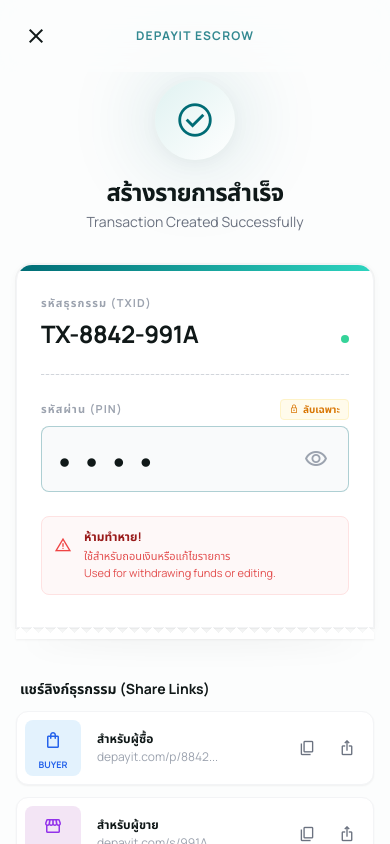
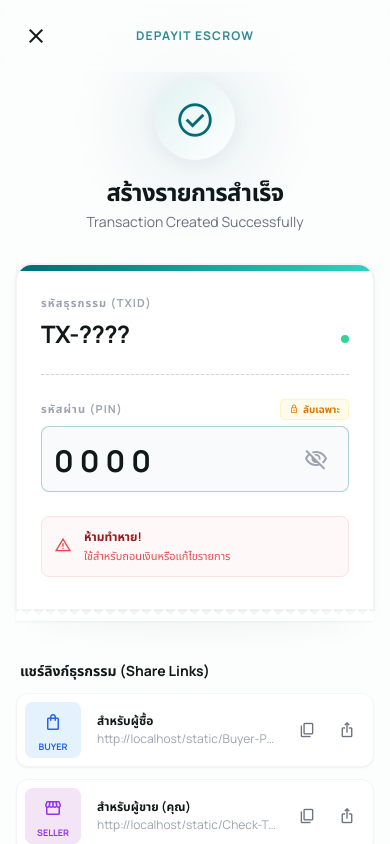
Before and after one commit to Depayit/webpage, a plain HTML site: page Depayit-Project/static/Transaction-Link-02.html in a window 390 px wide. Both pictures are taken after a click on the button "visibility". Shown: the top 844 px of the page. Drawn offline with nearby package versions, Linux system fonts and the light colour scheme.

Commit message:
Update Transaction-Link-02.html

```diff
--- a/Depayit-Project/static/Transaction-Link-02.html
+++ b/Depayit-Project/static/Transaction-Link-02.html
@@ -1,11 +1,10 @@
 <!DOCTYPE html>
-
-<html class="light" lang="th"><head>
+<html class="light" lang="th">
+<head>
 <meta charset="utf-8"/>
 <meta content="width=device-width, initial-scale=1.0" name="viewport"/>
 <title>Transaction Summary</title>
 <link href="https://fonts.googleapis.com/css2?family=Manrope:wght@200..800&amp;family=Noto+Sans+Thai:wght@100..900&amp;display=swap" rel="stylesheet"/>
-<link href="https://fonts.googleapis.com/css2?family=Material+Symbols+Outlined:wght,FILL@100..700,0..1&amp;display=swap" rel="stylesheet"/>
 <link href="https://fonts.googleapis.com/css2?family=Material+Symbols+Outlined:wght,FILL@100..700,0..1&amp;display=swap" rel="stylesheet"/>
 <script src="https://cdn.tailwindcss.com?plugins=forms,container-queries"></script>
 <script id="tailwind-config">
@@ -20,7 +19,7 @@
                     },
                     fontFamily: {
                         "display": ["Manrope", "Noto Sans Thai", "sans-serif"],
-                        "mono": ["Manrope", "monospace"] // Using Manrope for numbers as requested, ensuring mono-like alignment
+                        "mono": ["Manrope", "monospace"]
                     },
                     borderRadius: {"DEFAULT": "0.25rem", "lg": "0.5rem", "xl": "0.75rem", "2xl": "1rem", "full": "9999px"},
                     boxShadow: {
@@ -43,24 +42,20 @@
         .dark .ticket-jagged {
             background-image: linear-gradient(135deg, transparent 50%, #23343a 50%), linear-gradient(45deg, #23343a 50%, transparent 50%);
         }
-    </style>
-<style>
-    body {
-      min-height: max(884px, 100dvh);
-    }
+        body { min-height: max(884px, 100dvh); }
     </style>
 </head>
 <body class="bg-background-light dark:bg-background-dark font-display antialiased min-h-screen flex flex-col text-[#101818] dark:text-white overflow-x-hidden">
-<!-- Top Navigation -->
+
     <div class="flex items-center p-4 justify-between sticky top-0 z-10 bg-background-light/80 dark:bg-background-dark/80 backdrop-blur-md">
-<button class="flex items-center justify-center size-10 rounded-full hover:bg-gray-100 dark:hover:bg-white/5 transition-colors text-[#101818] dark:text-white">
+        <button onclick="window.location.href='CreateTransection-01.html'" class="flex items-center justify-center size-10 rounded-full hover:bg-gray-100 dark:hover:bg-white/5 transition-colors text-[#101818] dark:text-white">
             <span class="material-symbols-outlined">close</span>
         </button>
         <div class="text-xs font-bold uppercase tracking-widest text-primary/80 dark:text-primary/60">Depayit Escrow</div>
-<div class="size-10"></div> <!-- Spacer for balance -->
+        <div class="size-10"></div>
     </div>
+
     <div class="flex-1 flex flex-col px-4 pb-8 max-w-md mx-auto w-full">
-<!-- Success Header -->
         <div class="flex flex-col items-center pt-2 pb-8 text-center animate-in fade-in slide-in-from-bottom-4 duration-700">
             <div class="relative mb-4 group">
                 <div class="absolute inset-0 bg-primary/20 rounded-full blur-xl scale-150 opacity-50 dark:opacity-30"></div>
@@ -71,24 +66,22 @@
             <h1 class="text-2xl font-bold mb-1 tracking-tight">สร้างรายการสำเร็จ</h1>
             <p class="text-gray-500 dark:text-gray-400 text-sm">Transaction Created Successfully</p>
         </div>
-<!-- Digital Receipt Card -->
+
         <div class="relative mb-8 group/card">
-<!-- Card Body -->
             <div class="bg-white dark:bg-[#23343a] rounded-t-2xl shadow-card dark:shadow-none border border-gray-100 dark:border-white/5 overflow-hidden relative z-0">
-<!-- Status Stripe -->
                 <div class="h-1.5 w-full bg-gradient-to-r from-primary to-teal-400"></div>
                 <div class="p-6 pb-8 space-y-6">
-<!-- TXID Section -->
+
                     <div class="flex flex-col gap-1.5">
                         <span class="text-[11px] font-bold text-gray-400 dark:text-gray-500 uppercase tracking-widest">รหัสธุรกรรม (TXID)</span>
                         <div class="flex items-baseline justify-between">
-<span class="text-2xl font-bold font-mono tracking-tight text-[#101818] dark:text-white selection:bg-primary/20">TX-8842-991A</span>
+                            <span id="display_txid" class="text-2xl font-bold font-mono tracking-tight text-[#101818] dark:text-white selection:bg-primary/20">...</span>
                             <span class="size-2 rounded-full bg-emerald-400 animate-pulse"></span>
                         </div>
                     </div>
-<!-- Divider -->
+
                     <div class="h-px bg-gray-100 dark:bg-white/10 w-full border-b border-dashed border-gray-300 dark:border-gray-600"></div>
-<!-- PIN Section -->
+
                     <div class="flex flex-col gap-1.5">
                         <div class="flex justify-between items-center">
                             <span class="text-[11px] font-bold text-gray-400 dark:text-gray-500 uppercase tracking-widest">รหัสผ่าน (PIN)</span>
@@ -98,33 +91,31 @@
                             </div>
                         </div>
                         <div class="flex items-center justify-between group/pin bg-gray-50 dark:bg-[#1c2a30] p-3 rounded-lg border border-transparent focus-within:border-primary/30 transition-colors">
-<span class="text-3xl font-mono font-bold tracking-[0.2em] text-[#101818] dark:text-white leading-none mt-1">••••</span>
-<button class="flex items-center justify-center size-10 rounded-full hover:bg-gray-200 dark:hover:bg-white/10 text-gray-400 hover:text-primary transition-all active:scale-95">
-<span class="material-symbols-outlined">visibility</span>
+                            <span id="display_pin" class="text-3xl font-mono font-bold tracking-[0.2em] text-[#101818] dark:text-white leading-none mt-1">••••</span>
+                            <button onclick="togglePin()" class="flex items-center justify-center size-10 rounded-full hover:bg-gray-200 dark:hover:bg-white/10 text-gray-400 hover:text-primary transition-all active:scale-95">
+                                <span id="pin_icon" class="material-symbols-outlined">visibility</span>
                             </button>
                         </div>
                     </div>
-<!-- Warning Alert -->
+
                     <div class="flex gap-3 bg-red-50/50 dark:bg-red-900/10 p-3 rounded-lg border border-red-100 dark:border-red-900/30">
                         <span class="material-symbols-outlined text-red-500 dark:text-red-400 text-lg shrink-0 mt-0.5">warning</span>
                         <div class="space-y-0.5">
                             <p class="text-xs font-bold text-red-800 dark:text-red-200">ห้ามทำหาย!</p>
-<p class="text-[11px] leading-relaxed text-red-600/80 dark:text-red-300/70">ใช้สำหรับถอนเงินหรือแก้ไขรายการ<br/>Used for withdrawing funds or editing.</p>
+                            <p class="text-[11px] leading-relaxed text-red-600/80 dark:text-red-300/70">ใช้สำหรับถอนเงินหรือแก้ไขรายการ</p>
                         </div>
                     </div>
                 </div>
             </div>
-<!-- Jagged Edge (CSS Trick for Receipt Look) -->
             <div class="relative h-3 w-full overflow-hidden -mt-[1px] z-10 drop-shadow-sm">
                 <div class="ticket-jagged"></div>
             </div>
-<!-- Receipt Shadow reflection -->
             <div class="absolute -bottom-2 left-4 right-4 h-4 bg-black/5 blur-md rounded-[100%] z-[-1]"></div>
         </div>
-<!-- Sharing Section -->
+
         <div class="space-y-3 mt-2">
             <h3 class="text-sm font-bold text-[#101818] dark:text-white px-1">แชร์ลิงก์ธุรกรรม (Share Links)</h3>
-<!-- Buyer Link -->
+
             <div class="bg-white dark:bg-[#23343a] p-1 rounded-xl shadow-sm border border-gray-100 dark:border-white/5 flex items-center pr-2 group transition-all hover:border-primary/30 hover:shadow-md">
                 <div class="size-14 rounded-lg bg-[#e3f2fd] dark:bg-blue-900/20 flex flex-col items-center justify-center gap-1 text-blue-600 dark:text-blue-400 shrink-0 m-1">
                     <span class="material-symbols-outlined text-xl">shopping_bag</span>
@@ -132,40 +123,40 @@
                 </div>
                 <div class="flex-1 min-w-0 px-3 py-1">
                     <p class="text-xs font-bold text-[#101818] dark:text-white mb-0.5">สำหรับผู้ซื้อ</p>
-<p class="text-xs text-gray-400 dark:text-gray-500 font-mono truncate">depayit.com/p/8842...</p>
+                    <p id="buyer_link_text" class="text-xs text-gray-400 dark:text-gray-500 font-mono truncate">Loading...</p>
                 </div>
                 <div class="flex gap-1">
-<button aria-label="Copy Buyer Link" class="size-9 flex items-center justify-center rounded-lg hover:bg-gray-100 dark:hover:bg-white/10 text-gray-500 hover:text-primary transition-colors">
+                    <button onclick="copyBuyerLink()" aria-label="Copy Buyer Link" class="size-9 flex items-center justify-center rounded-lg hover:bg-gray-100 dark:hover:bg-white/10 text-gray-500 hover:text-primary transition-colors">
                         <span class="material-symbols-outlined text-lg">content_copy</span>
                     </button>
-<button aria-label="Share Buyer Link" class="size-9 flex items-center justify-center rounded-lg hover:bg-gray-100 dark:hover:bg-white/10 text-gray-500 hover:text-primary transition-colors">
+                    <button class="size-9 flex items-center justify-center rounded-lg hover:bg-gray-100 dark:hover:bg-white/10 text-gray-500 hover:text-primary transition-colors">
                         <span class="material-symbols-outlined text-lg">ios_share</span>
                     </button>
                 </div>
             </div>
-<!-- Seller Link -->
+
             <div class="bg-white dark:bg-[#23343a] p-1 rounded-xl shadow-sm border border-gray-100 dark:border-white/5 flex items-center pr-2 group transition-all hover:border-primary/30 hover:shadow-md">
                 <div class="size-14 rounded-lg bg-[#f3e5f5] dark:bg-purple-900/20 flex flex-col items-center justify-center gap-1 text-purple-600 dark:text-purple-400 shrink-0 m-1">
                     <span class="material-symbols-outlined text-xl">storefront</span>
                     <span class="text-[9px] font-bold uppercase">Seller</span>
                 </div>
                 <div class="flex-1 min-w-0 px-3 py-1">
-<p class="text-xs font-bold text-[#101818] dark:text-white mb-0.5">สำหรับผู้ขาย</p>
-<p class="text-xs text-gray-400 dark:text-gray-500 font-mono truncate">depayit.com/s/991A...</p>
+                    <p class="text-xs font-bold text-[#101818] dark:text-white mb-0.5">สำหรับผู้ขาย (คุณ)</p>
+                    <p id="seller_link_text" class="text-xs text-gray-400 dark:text-gray-500 font-mono truncate">Loading...</p>
                 </div>
                 <div class="flex gap-1">
-<button aria-label="Copy Seller Link" class="size-9 flex items-center justify-center rounded-lg hover:bg-gray-100 dark:hover:bg-white/10 text-gray-500 hover:text-primary transition-colors">
+                    <button onclick="copySellerLink()" aria-label="Copy Seller Link" class="size-9 flex items-center justify-center rounded-lg hover:bg-gray-100 dark:hover:bg-white/10 text-gray-500 hover:text-primary transition-colors">
                         <span class="material-symbols-outlined text-lg">content_copy</span>
                     </button>
-<button aria-label="Share Seller Link" class="size-9 flex items-center justify-center rounded-lg hover:bg-gray-100 dark:hover:bg-white/10 text-gray-500 hover:text-primary transition-colors">
+                    <button class="size-9 flex items-center justify-center rounded-lg hover:bg-gray-100 dark:hover:bg-white/10 text-gray-500 hover:text-primary transition-colors">
                         <span class="material-symbols-outlined text-lg">ios_share</span>
                     </button>
                 </div>
             </div>
         </div>
-<!-- Footer Actions -->
+
         <div class="mt-auto pt-8 flex flex-col gap-3">
-<button class="w-full bg-primary text-white py-4 rounded-xl font-bold text-base shadow-lg shadow-primary/25 hover:bg-[#005a61] hover:shadow-primary/40 hover:-translate-y-0.5 transition-all active:translate-y-0 active:shadow-none flex items-center justify-center gap-2">
+            <button onclick="window.location.href='CreateTransection-01.html'" class="w-full bg-primary text-white py-4 rounded-xl font-bold text-base shadow-lg shadow-primary/25 hover:bg-[#005a61] hover:shadow-primary/40 transition-all flex items-center justify-center gap-2">
                 <span>เสร็จสิ้น (Done)</span>
             </button>
             <button class="w-full bg-transparent text-primary dark:text-teal-400 py-3 rounded-xl font-bold text-sm hover:bg-primary/5 dark:hover:bg-white/5 transition-colors flex items-center justify-center gap-2 border border-transparent hover:border-primary/10">
@@ -174,4 +165,58 @@
             </button>
         </div>
     </div>
-</body></html>
+
+    <script>
+        // 1. ดึงค่า TXID และ PIN จาก URL (ที่ส่งมาจากหน้าแรก)
+        const urlParams = new URLSearchParams(window.location.search);
+        const txId = urlParams.get('txid') || "TX-????";
+        const pin = urlParams.get('pin') || "0000";
+
+        // 2. แสดงผล TXID บนหน้าจอ
+        document.getElementById('display_txid').innerText = txId;
+
+        // 3. จัดการระบบซ่อน/แสดง PIN
+        let isPinVisible = false;
+        const pinElement = document.getElementById('display_pin');
+        const pinIcon = document.getElementById('pin_icon');
+
+        function togglePin() {
+            isPinVisible = !isPinVisible;
+            if (isPinVisible) {
+                pinElement.innerText = pin;
+                pinIcon.innerText = "visibility_off";
+            } else {
+                pinElement.innerText = "••••";
+                pinIcon.innerText = "visibility";
+            }
+        }
+
+        // 4. สร้าง Link อัตโนมัติ (ไม่ว่าจะรันบน localhost หรือ Web จริง)
+        const baseUrl = window.location.origin; // เช่น http://localhost:8000
+
+        // Buyer Link: ส่งไปหน้าจ่ายเงิน (Page 3)
+        // ใช้ path /static/ ถ้าคุณรันด้วย python main.py
+        const buyerLink = `${baseUrl}/static/Buyer-Payment.html?txid=${txId}`;
+
+        // Seller Link: ส่งไปหน้าตรวจสอบสถานะ (Page 5) เพื่อดูสถานะหรือกดส่งของ
+        const sellerLink = `${baseUrl}/static/Check-Transection.html?txid=${txId}`;
+
+        // แสดง Link ในกล่อง (มันจะ truncate เองตาม CSS)
+        document.getElementById('buyer_link_text').innerText = buyerLink;
+        document.getElementById('seller_link_text').innerText = sellerLink;
+
+        // 5. ฟังก์ชัน Copy
+        function copyBuyerLink() {
+            navigator.clipboard.writeText(buyerLink).then(() => {
+                alert("คัดลอกลิงก์ผู้ซื้อแล้ว! ส่งให้ลูกค้าได้เลย");
+            });
+        }
+
+        function copySellerLink() {
+            navigator.clipboard.writeText(sellerLink).then(() => {
+                alert("คัดลอกลิงก์ผู้ขายแล้ว! เก็บไว้เช็คสถานะนะครับ");
+            });
+        }
+    </script>
+</body>
+</html>
```
Lines whose indentation alone changed are shown as unchanged.
